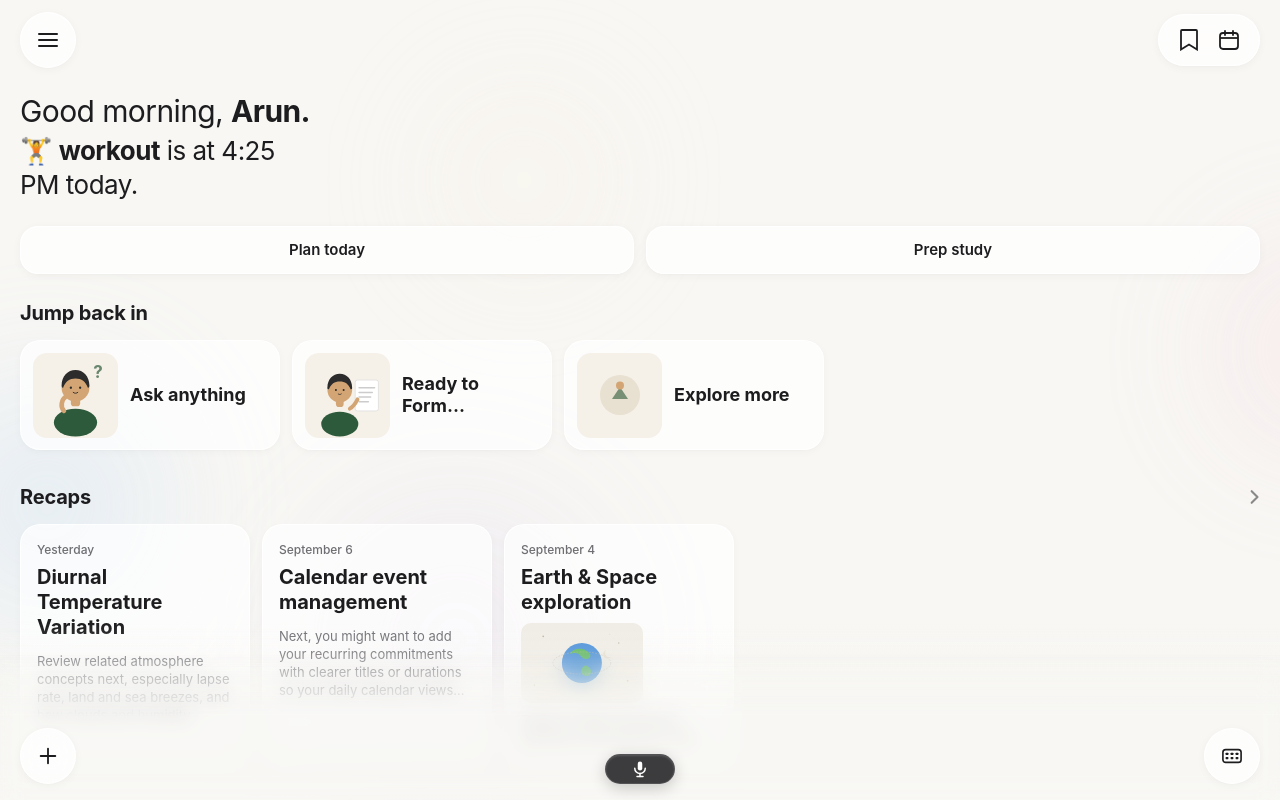
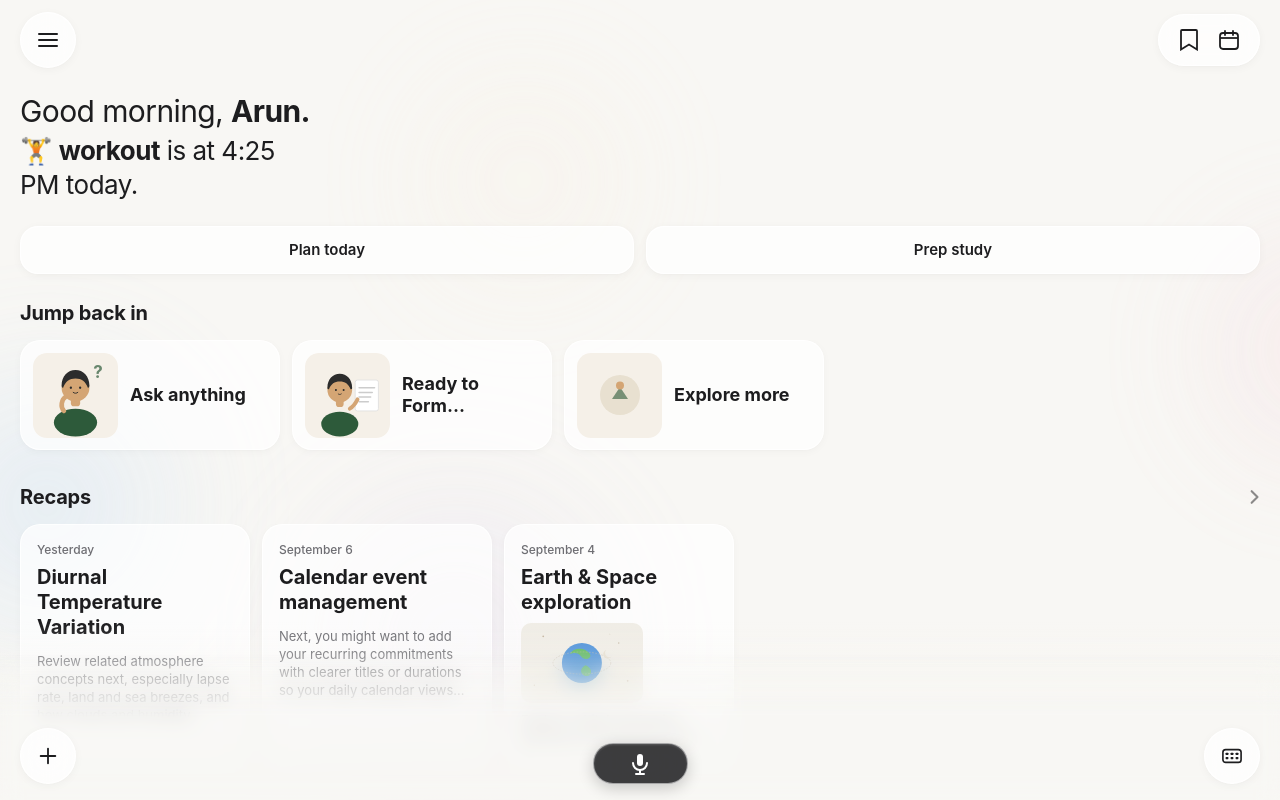
Before and after one commit to chickuuu2505/chickuuuai, a React (Vite) app: page / in a window 1280 px wide. Built offline with nearby package versions, Linux system fonts and the light colour scheme; the HTML template or start-up script is replaced by a standard one.

Commit message:
Update VoiceInteraction.tsx

```diff
--- a/src/components/VoiceInteraction.tsx
+++ b/src/components/VoiceInteraction.tsx
@@ -237,15 +237,15 @@ export default function VoiceInteraction() {
       <button
         className="relative z-50 flex items-center justify-center select-none touch-none"
         style={{
-          width: '70px',
-          height: '30px',
-          borderRadius: '15px',
+          width: '95px',
+          height: '41px',
+          borderRadius: '20px',
           background: isPressing
             ? 'rgba(28, 28, 30, 0.95)'
             : 'rgba(44, 44, 46, 0.92)',
           backdropFilter: 'blur(20px) saturate(150%)',
           WebkitBackdropFilter: 'blur(20px) saturate(150%)',
-          border: '1px solid rgba(255,255,255,0.12)',
+          border: '1.5px solid rgba(255,255,255,0.55)',
           boxShadow: isExpanded
             ? '0 0 0 3px rgba(255, 255, 255, 0.18), 0 4px 24px rgba(0, 0, 0, 0.35)'
             : '0 4px 16px rgba(0,0,0,0.2), inset 0 1px 2px rgba(255,255,255,0.15)',
@@ -258,8 +258,8 @@ export default function VoiceInteraction() {
         onPointerCancel={handlePressEnd}
       >
         <svg
-          width="18"
-          height="18"
+          width="24"
+          height="24"
           viewBox="0 0 24 24"
           fill="none"
           style={{
```
